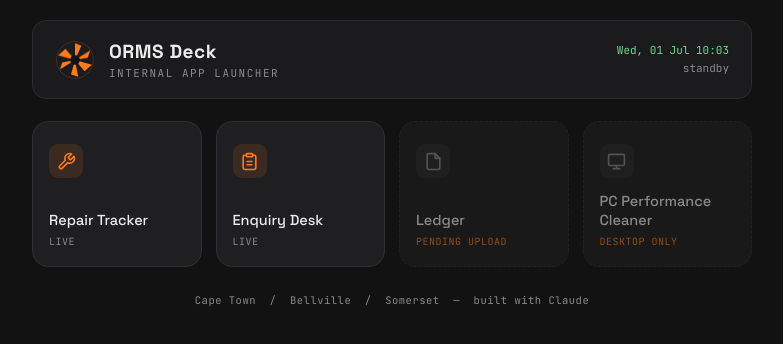
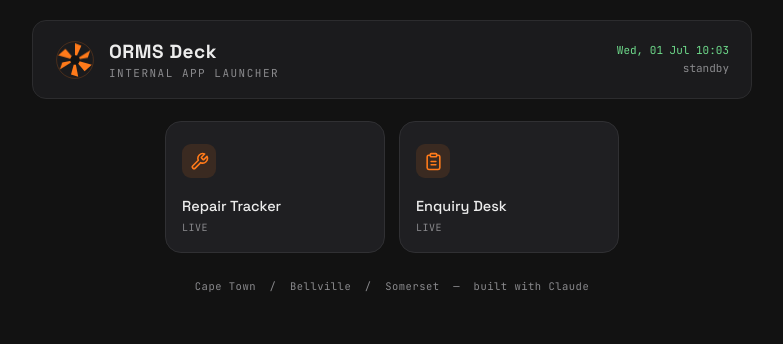
Before and after one commit to CooperMan951/orms-deck, a plain HTML site: page index.html in a window 1280 px wide. Shown: the whole page, without its empty margins (248-1031 px from the left). Drawn offline with Linux system fonts and the light colour scheme.

Commit message:
Remove personal apps, keep work tools only

```diff
--- a/index.html
+++ b/index.html
@@ -92,8 +92,9 @@
     width:100%;
     max-width:720px;
     display:grid;
-    grid-template-columns:repeat(auto-fit,minmax(150px,1fr));
+    grid-template-columns:repeat(auto-fit,minmax(150px,220px));
     gap:14px;
+    justify-content:center;
   }
 
   .key{
@@ -236,20 +237,6 @@
       url: "https://cooperman951.github.io/enquiry-desk/",
       icon: 'clipboard',
       locked: false
-    },
-    {
-      label: "Ledger",
-      meta: "Pending upload",
-      url: null,
-      icon: 'file',
-      locked: true
-    },
-    {
-      label: "PC Performance Cleaner",
-      meta: "Desktop only",
-      url: null,
-      icon: 'desktop',
-      locked: true
     }
   ];
 
```
